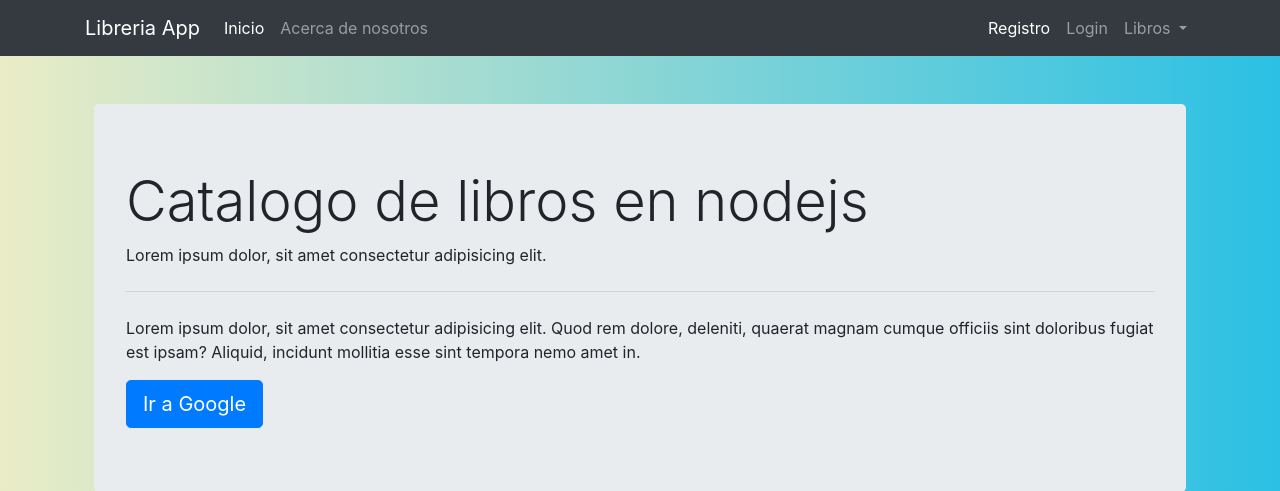
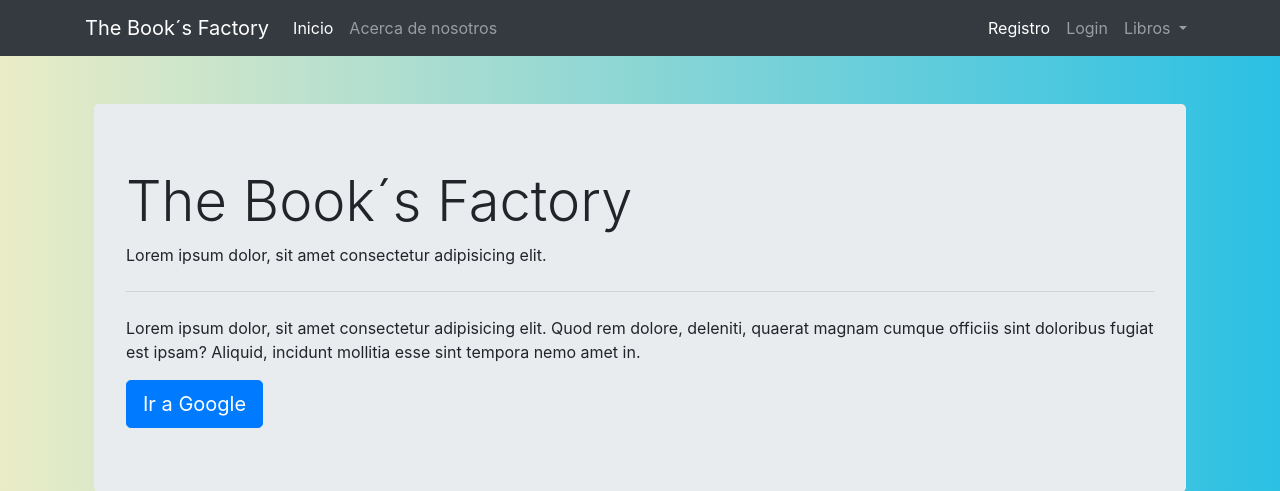
Before and after one commit to Elizabeth145992/Proyecto_Libros, a Node server app: page / in a window 1280 px wide. Shown: the top 491 px of the page. Run offline with Node 20, Linux system fonts and the light colour scheme; some libraries are stand-ins or nearby versions.

Commit message:
Cambios para permitir la edición de libros
Tambien se agregaron cambios en el nombre de la librería

```diff
--- a/src/routes/books.js
+++ b/src/routes/books.js
@@ -84,7 +84,7 @@ router.get('/books', isAuthenticated, async (req, res) => {
     res.render('books/edit', { libro });
   });
 
-  router.put('/books/edit/:id', isAuthenticated, async (req, res) => {
+  router.post('/books/edit/:id', isAuthenticated, async (req, res) => {
     const { titulo, editorial } = req.body;
     await SchemaLibro.findByIdAndUpdate(req.params.id, {titulo, editorial});
     req.flash('success_msg', 'Note Updated Successfully');
--- a/src/views/index.hbs
+++ b/src/views/index.hbs
@@ -1,6 +1,6 @@
 <!-- Pagina de index para colocar en la pagina principal como de about -->
   <div class="jumbotron mt-4">
-        <h1 class="display-4">Catalogo de libros en nodejs</h1>
+        <h1 class="display-4">The Book´s Factory</h1>
         <p=class="lead">Lorem ipsum dolor, sit amet consectetur adipisicing elit.
         </p>
         <hr class="my-4">
--- /dev/null
+++ b/src/views/partials/footer.hbs
@@ -0,0 +1,14 @@
+
+
+<!-- Footer -->
+<footer class="page-footer font-small footer-blue bg-blue">
+
+  <div class="footer-copyright text-center py-3">
+      <h4>
+          © 2019 Copyright: Libreria The Book´s Factory
+      </h4>
+    </div>
+  <!-- Copyright -->
+
+</footer>
+<!-- Footer
--- a/src/views/partials/navigation.hbs
+++ b/src/views/partials/navigation.hbs
@@ -1,6 +1,6 @@
 <nav class="navbar navbar-expand-lg navbar-dark bg-dark">
   <div class="container">
-      <a class="navbar-brand" href="/">Libreria App</a>
+      <a class="navbar-brand" href="/">The Book´s Factory</a>
   <button class="navbar-toggler" type="button" data-toggle="collapse" data-target="#navbarNav" aria-controls="navbarNav" aria-expanded="false" aria-label="Toggle navigation">
     <span class="navbar-toggler-icon"></span>
   </button>
@@ -8,6 +8,7 @@
     <ul class="navbar-nav">
       <li class="nav-item active">
         <a class="nav-link" href="/">Inicio <span class="sr-only">(current)</span></a>
+
       </li>
       <li class="nav-item">
         <a class="nav-link" href="/about">Acerca de nosotros</a>
```
Also changed, not shown: src/views/books/edit.hbs (+6 -4 lines).
